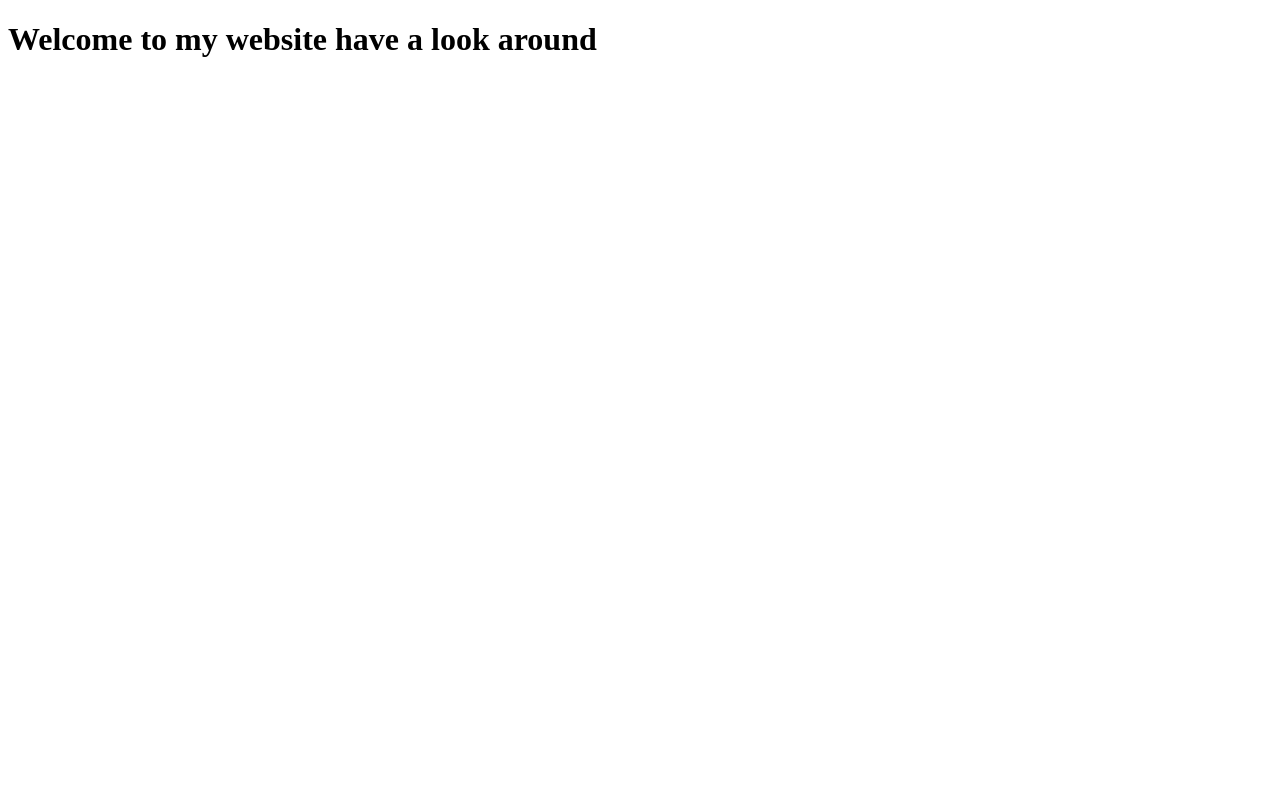
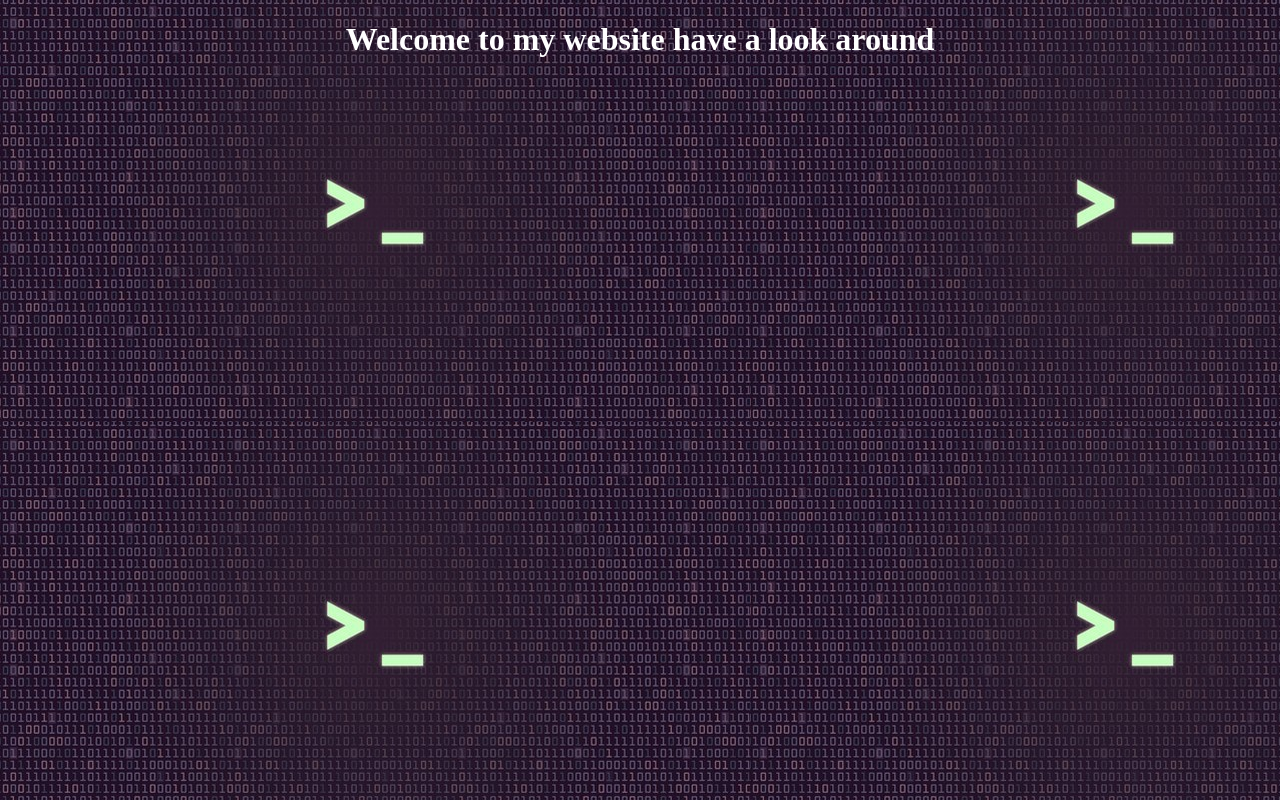
Before and after one commit to dereksmtux/dereksmtux.github.io, a plain HTML site: page index.html in a window 1280 px wide. Drawn offline with Linux system fonts and the light colour scheme.

Commit message:
page will be about linux

```diff
--- a/style.css
+++ b/style.css
@@ -1,3 +1,5 @@
 body {
-
+  background-image: url(linux_BG.jpg);
+  color: white;
+  text-align: center;
 }
```
Also changed, not shown: index.html (+1 -0 lines), linux_BG.jpg (added).
